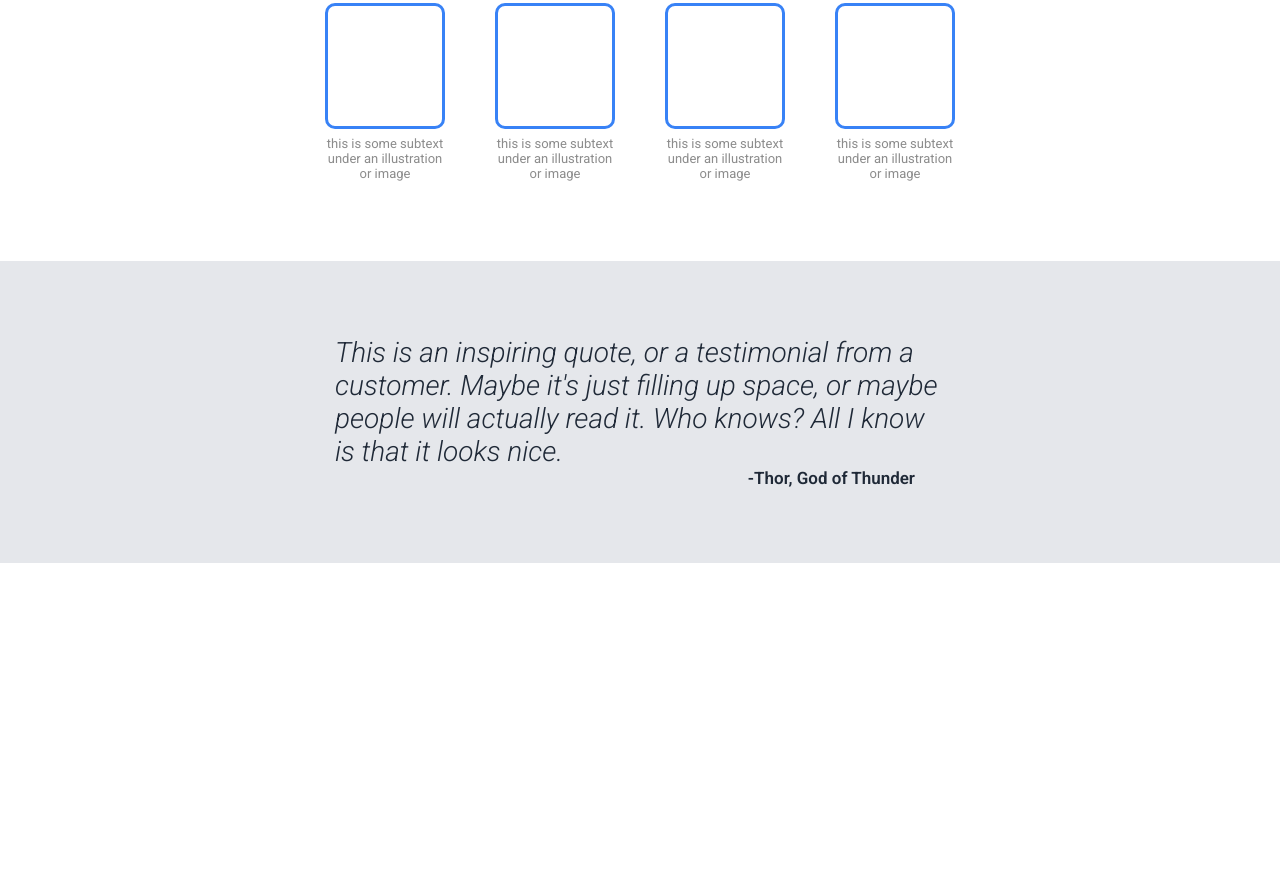
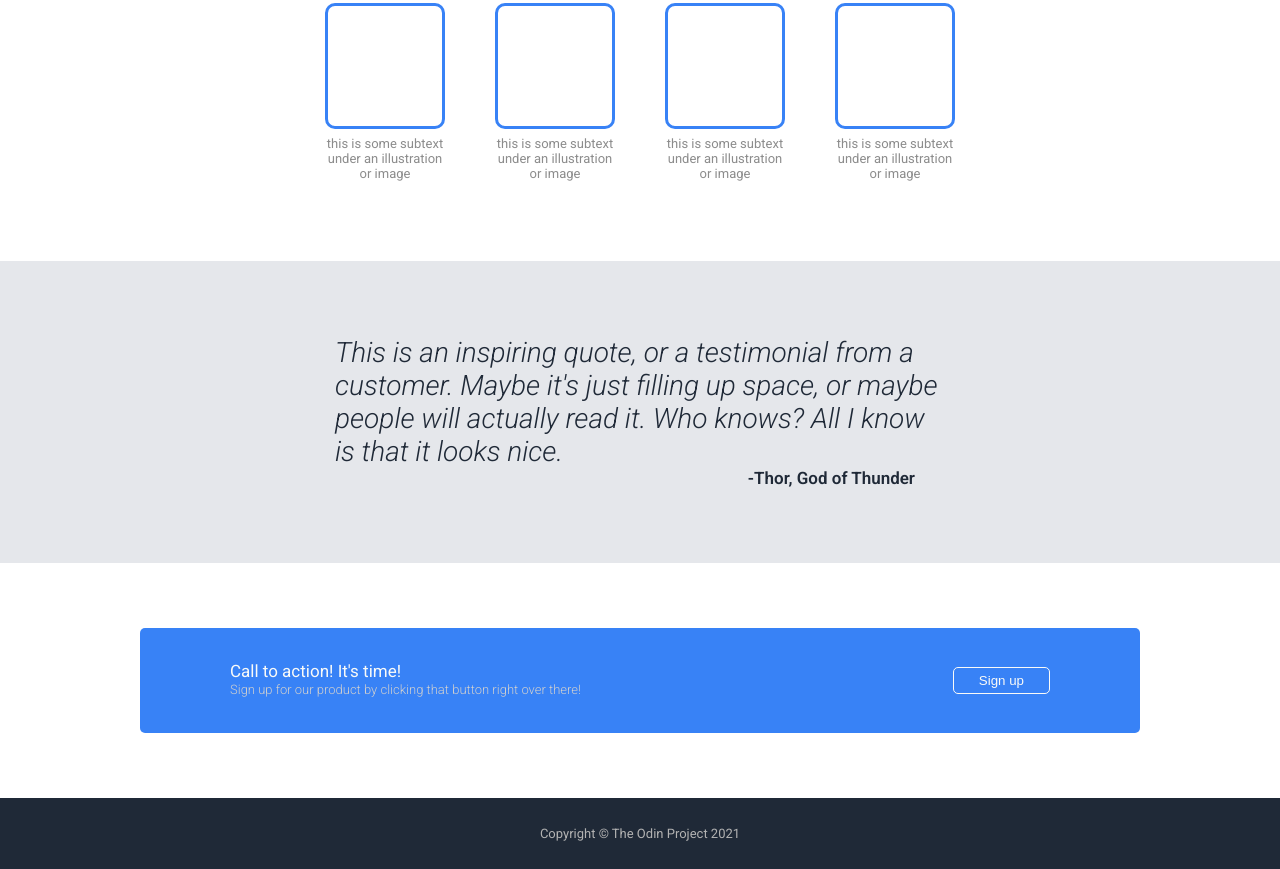
Before and after one commit to hecz34/landing-page, a plain HTML site: page index.html in a window 1280 px wide. Shown: the part 448-1317 px from the top of the page. Before the commit the page ends 1011 px from the top, so only its background shows below. Drawn offline with Linux system fonts and the light colour scheme.

Commit message:
Complete section 4/4
Finish the final section of the project, which includes the "sign up"
section and footer.

```diff
--- a/index.html
+++ b/index.html
@@ -58,6 +58,18 @@
     </p>
     <p class="quote-author">-Thor, God of Thunder</p>
   </div>
+  <div class="sign-up">
+    <div class="sign-up-container">
+      <p class="sign-up-msg">
+        Call to action! It's time!<br>
+        <span>Sign up for our product by clicking that button right over there!</span>
+      </p>
+      <button class="sign-up-btn">Sign up</button>
+    </div>
+  </div>
+  <footer>
+    <p class="copyright">Copyright &copy; The Odin Project 2021</p>
+  </footer>
 </body>
 
 </html>
--- a/style.css
+++ b/style.css
@@ -4,6 +4,7 @@ body {
   margin: 0;
   display: flex;
   flex-direction: column;
+  min-height: 100vh;
 }
 header {
   background-color: #1F2937;
@@ -109,11 +110,9 @@ h3 {
 }
 .quote {
   color: #1F2937;
-  /* font-size: 23px; */
   font-size: 28px;
   font-weight: 300;
   font-style: italic;
-  /* width: 520px; */
   width: 610px;
   margin: 0;
 }
@@ -126,3 +125,47 @@ h3 {
   padding-right: 60px;
   margin: 0;
 }
+.sign-up {
+  flex: 1;
+  display: flex;
+  justify-content: center;
+  align-items: center;
+  padding: 65px 140px;
+}
+.sign-up-container {
+  background-color: #3882F6;
+  border-radius: 5px;
+  display: flex;
+  justify-content: space-between;
+  align-items: center;
+  flex-grow: 1;
+  padding: 35px 90px;
+}
+.sign-up-msg {
+  color: #F9FAF8;
+  font-size: 17px;
+  margin: 0;
+  line-height: 17px;
+}
+.sign-up-msg span {
+  font-size: 13px;
+  font-weight: 300;
+  color: #cfcfcf;
+}
+.sign-up-btn {
+  background-color: #3882F6;
+  color: #F9FAF8;
+  border: 1px solid #F9FAF8;
+  border-radius: 5px;
+  padding: 5px 25px;
+  white-space: nowrap;
+}
+footer {
+  background-color: #1F2937;
+  padding: 28px;
+  display: flex;
+  justify-content: center;
+}
+footer p {
+  margin: 0;
+}
```
